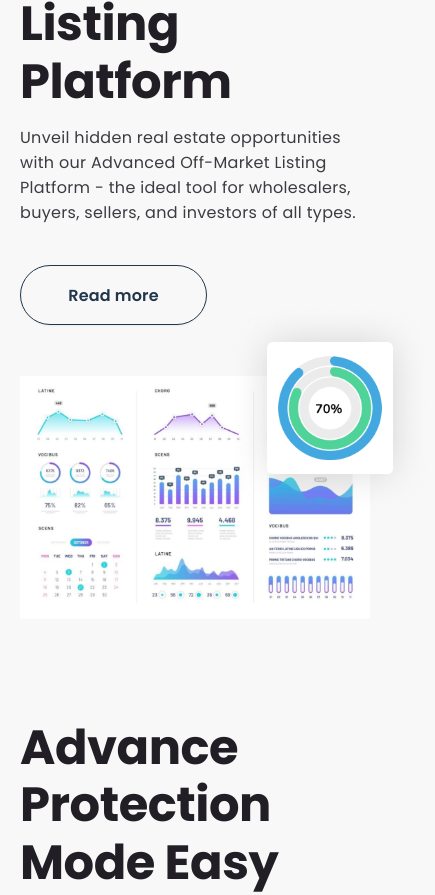
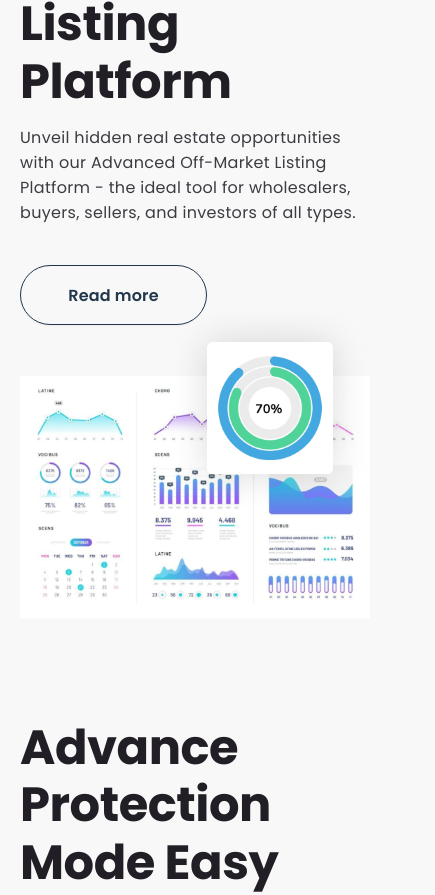
Before and after one commit to Melikova/landing_page_design, a plain HTML site: page index.html in a window 390 px wide. Shown: the part 1252-2147 px from the top of the page, 435 px wide, since content can reach past the window. Drawn offline with nearby package versions, Linux system fonts and the light colour scheme.

Commit message:
Update main.css

```diff
--- a/main.css
+++ b/main.css
@@ -985,7 +985,7 @@ a {
     }
 
     #advance_1 img:last-child {
-        left: 205px;
+        left: 145px;
     }
 
     #besties .text {
```
